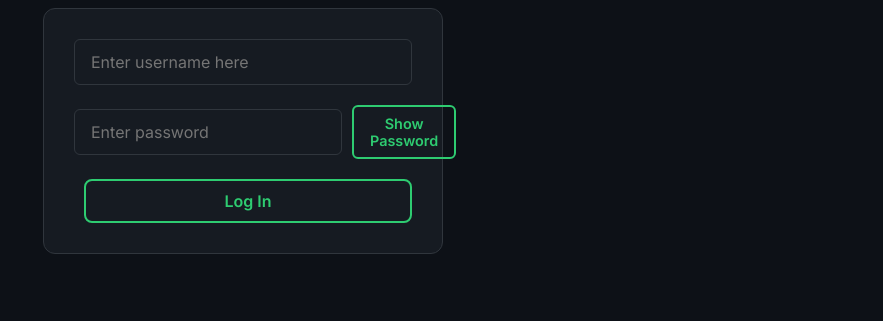
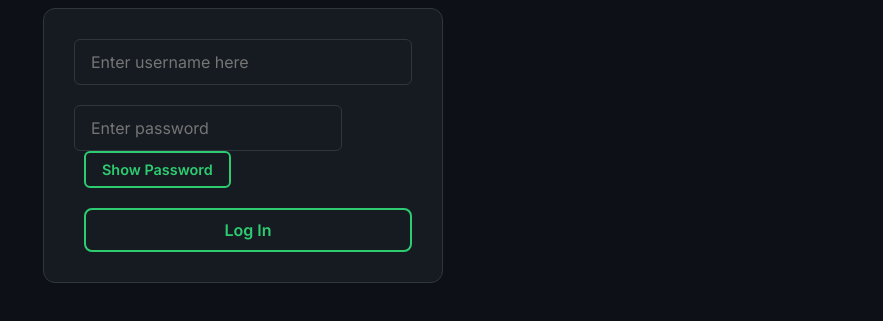
Before and after one commit to HA-lanf/DIVYA, a website: page signin.html in a window 1280 px wide. Shown: the part 211-532 px from the top of the page, without its empty margins (397-1280 px from the left). Drawn offline with Linux system fonts and the light colour scheme.

Commit message:
Update signin.html

```diff
--- a/signin.html
+++ b/signin.html
@@ -1,10 +1,10 @@
 <!DOCTYPE html>
 <html lang="en">
 <head>
-    <meta charset="UTF-8">
-    <meta name="viewport" content="width=device-width, initial-scale=1.0">
+  <meta charset="UTF-8" />
+  <meta name="viewport" content="width=device-width, initial-scale=1.0"/>
   <title>DIVYA</title>
-    <link rel="stylesheet" href="signin_style.css">
+  <link rel="stylesheet" href="signin_style.css" />
   <script src="signin_script.js" defer></script>
 </head>
 <body>
@@ -12,13 +12,18 @@
     <button id="signup" onclick="location.href='signup.html'">Don't have an account? Sign Up</button>
     <button id="home" onclick="location.href='index.html'">Message Anonymously</button>
   </div>
+
   <h1>Sign In</h1>
+
   <form action="submit">
-        <input type="text" id="username" placeholder="Enter username here" required>
-        <div style="display: flex; align-items: center;">
-            <input type="password" id="password" placeholder="Enter password" required>
+    <input type="text" id="username" placeholder="Enter username here" required />
+
+    <!-- Password input and Show Password button wrapped with responsive class -->
+    <div class="password-wrapper">
+      <input type="password" id="password" placeholder="Enter password" required />
       <button type="button" onclick="togglePassword(event)">Show Password</button>
     </div>
+
     <button id="login">Log In</button>
   </form>
 </body>
```
Lines whose indentation alone changed are shown as unchanged.
